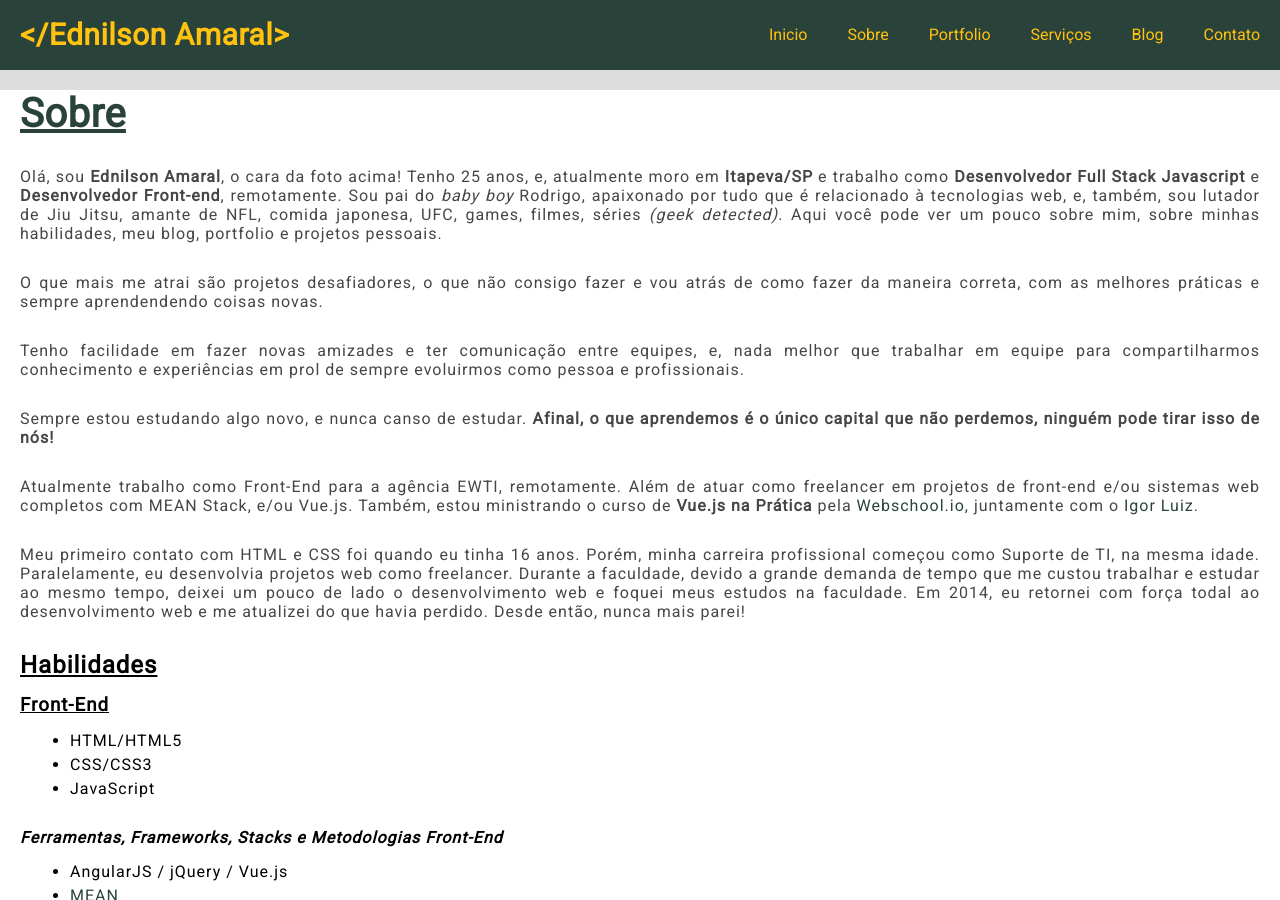
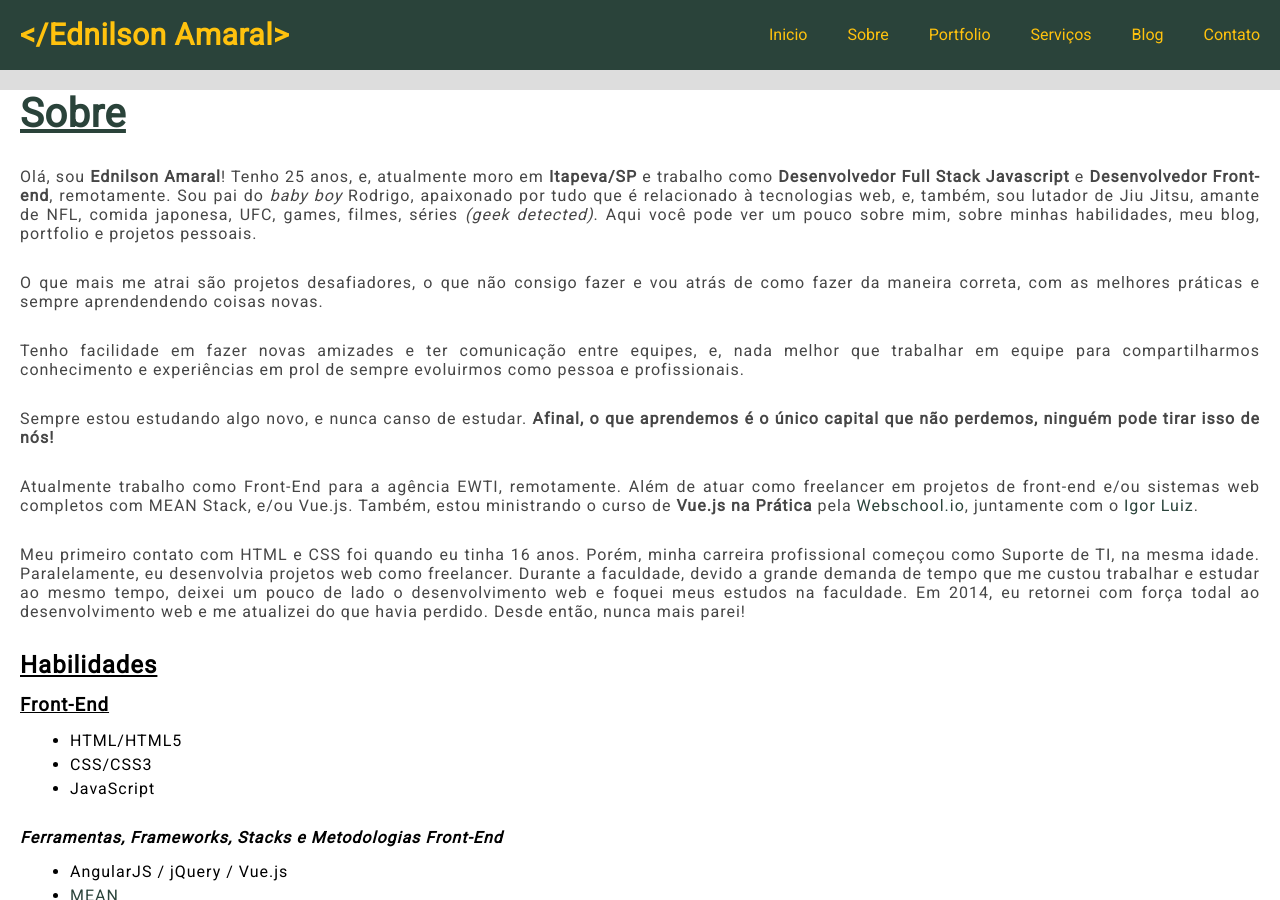
Before and after one commit to ednilsonamaral/ednilsonamaral.github.io, a Jekyll site: the page built from sobre.md, in a window 1280 px wide and 900 px high. Built offline with Jekyll 4.4.1, drawn with Linux system fonts in a browser that asks for light colours; comment, search, counter and statistics services are not loaded.

Commit message:
fix a word

```diff
--- a/sobre.md
+++ b/sobre.md
@@ -4,7 +4,7 @@ title: Sobre
 permalink: /sobre/
 ---
 
-Olá, sou **Ednilson Amaral**, o cara da foto acima! Tenho 25 anos, e, atualmente moro em **Itapeva/SP** e trabalho como **Desenvolvedor Full Stack Javascript** e **Desenvolvedor Front-end**, remotamente. Sou pai do *baby boy* Rodrigo, apaixonado por tudo que é relacionado à tecnologias web, e, também, sou lutador de Jiu Jitsu, amante de NFL, comida japonesa, UFC, games, filmes, séries *(geek detected)*. Aqui você pode ver um pouco sobre mim, sobre minhas habilidades, meu blog, portfolio e projetos pessoais.
+Olá, sou **Ednilson Amaral**! Tenho 25 anos, e, atualmente moro em **Itapeva/SP** e trabalho como **Desenvolvedor Full Stack Javascript** e **Desenvolvedor Front-end**, remotamente. Sou pai do *baby boy* Rodrigo, apaixonado por tudo que é relacionado à tecnologias web, e, também, sou lutador de Jiu Jitsu, amante de NFL, comida japonesa, UFC, games, filmes, séries *(geek detected)*. Aqui você pode ver um pouco sobre mim, sobre minhas habilidades, meu blog, portfolio e projetos pessoais.
 
 O que mais me atrai são projetos desafiadores, o que não consigo fazer e vou atrás de como fazer da maneira correta, com as melhores práticas e sempre aprendendendo coisas novas.
 
```
